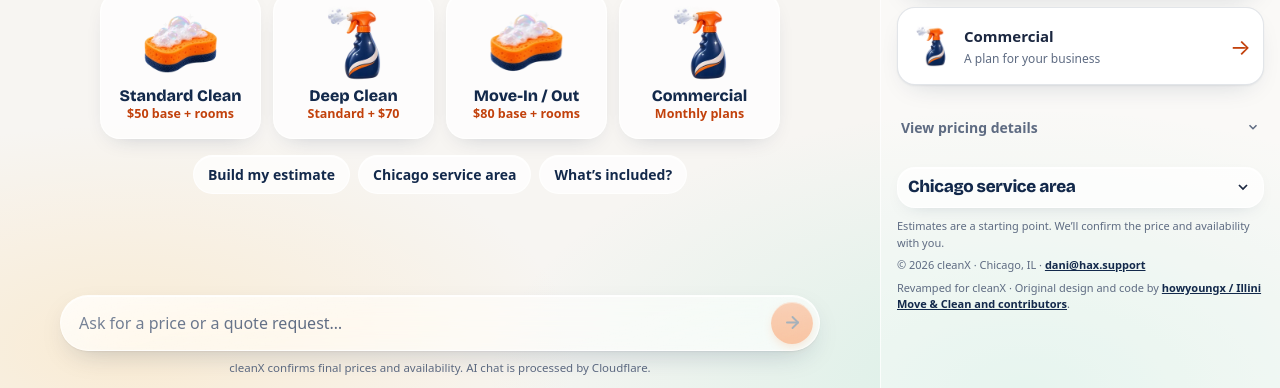
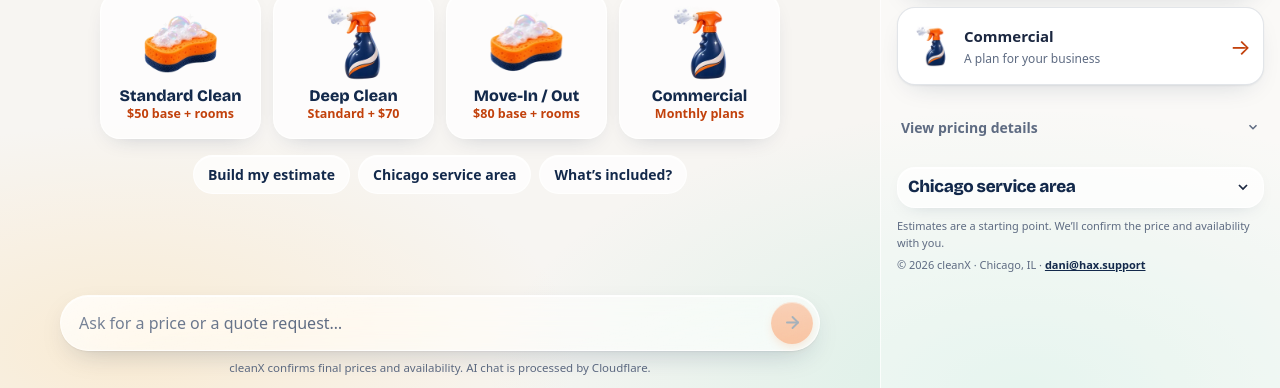
Before and after one commit to haxsupport/cleanX-illini, a plain HTML site: page index.html in a window 1280 px wide. Shown: the part 412-800 px from the top of the page. Drawn offline with nearby package versions, Linux system fonts and the light colour scheme.

Commit message:
Remove public footer attribution; retain repository acknowledgment

```diff
--- a/index.html
+++ b/index.html
@@ -525,7 +525,7 @@ body{background:var(--wash);background-attachment:scroll}
         <div data-i18n="fine2">Moving packages are billed hourly (EZ 2 hr min, Commercial 3 hr min). Storage is billed per item, per month. All prices in USD.</div>
         <div data-i18n="fine3"><b>Deposit:</b> 20% of the estimate (one-time total plus the first month of any storage), rounded up to the nearest $5, minimum $20, maximum $500. Pay it through a secure payment link after you send your request. Fully refunded if we can’t take your slot; otherwise it counts toward your final bill.</div>
         <div>© <span id="yr"></span> cleanX · Chicago, IL · <a href="mailto:dani@hax.support">dani@hax.support</a></div>
-        <div data-i18n="notAff">Independent business — not affiliated with the University of Illinois.</div>
+
       </div>
     </div>
   </aside>
@@ -583,7 +583,7 @@ const cats=[
 let lang=root.dataset.lang||'en',busy=false,msgs=[],lastQuote=null,lastDetails={};
 const tr=(en,zh)=>lang==='zh'?zh:en;
 function staticText(){
- const text={newChat:tr('New chat','新对话'),navPricing:tr('Pricing','价格'),eyebrow:tr('cleanX Assistant · Chicago, IL','cleanX 助手 · 芝加哥'),h1:tr('Move out. Clean up. <em>Chill out.</em>','搬出。清洁。<em>放轻松。</em>'),sub:tr('Tap a service for a quick estimate, or ask our assistant.','向 AI 咨询价格、清洁计划或报价申请。'),aiNote:tr('cleanX confirms final prices and availability. AI chat is processed by Cloudflare.','AI 可能出错。最终价格和时间由 cleanX 确认。聊天由 Cloudflare AI 处理。'),pTitle:tr('Let’s find your price','获取估价'),pSub:tr('Choose a service. We’ll take it one step at a time.','与 AI 使用的价格一致。点击图标咨询或计算估价。'),fine1:'Estimates are a starting point. We’ll confirm the price and availability with you.',fine2:'',fine3:'',notAff:'Revamped for cleanX · Original design and code by <a href="https://github.com/howyoungx/illini-move-clean" target="_blank" rel="noopener">howyoungx / Illini Move &amp; Clean and contributors</a>.'};
+ const text={newChat:tr('New chat','新对话'),navPricing:tr('Pricing','价格'),eyebrow:tr('cleanX Assistant · Chicago, IL','cleanX 助手 · 芝加哥'),h1:tr('Move out. Clean up. <em>Chill out.</em>','搬出。清洁。<em>放轻松。</em>'),sub:tr('Tap a service for a quick estimate, or ask our assistant.','向 AI 咨询价格、清洁计划或报价申请。'),aiNote:tr('cleanX confirms final prices and availability. AI chat is processed by Cloudflare.','AI 可能出错。最终价格和时间由 cleanX 确认。聊天由 Cloudflare AI 处理。'),pTitle:tr('Let’s find your price','获取估价'),pSub:tr('Choose a service. We’ll take it one step at a time.','与 AI 使用的价格一致。点击图标咨询或计算估价。'),fine1:'Estimates are a starting point. We’ll confirm the price and availability with you.',fine2:'',fine3:'',notAff:''};
  document.querySelectorAll('[data-i18n]').forEach(n=>{if(Object.prototype.hasOwnProperty.call(text,n.dataset.i18n)){n.innerHTML=text[n.dataset.i18n];n.hidden=!text[n.dataset.i18n]}});
  $('#input').placeholder=tr('Ask for a price or a quote request…','咨询价格或申请报价…');
  $('#tiles').innerHTML=cats.map(c=>'<button class="tile" data-cat="'+c.key+'" data-start="'+c.key+'"><img src="assets/web/icons/'+c.icon+'.webp" alt="" width="76" height="76"><div><b>'+esc(lang==='zh'?c.zh:c.name)+'</b><span>'+esc(c.from)+'</span></div></button>').join('');
```
